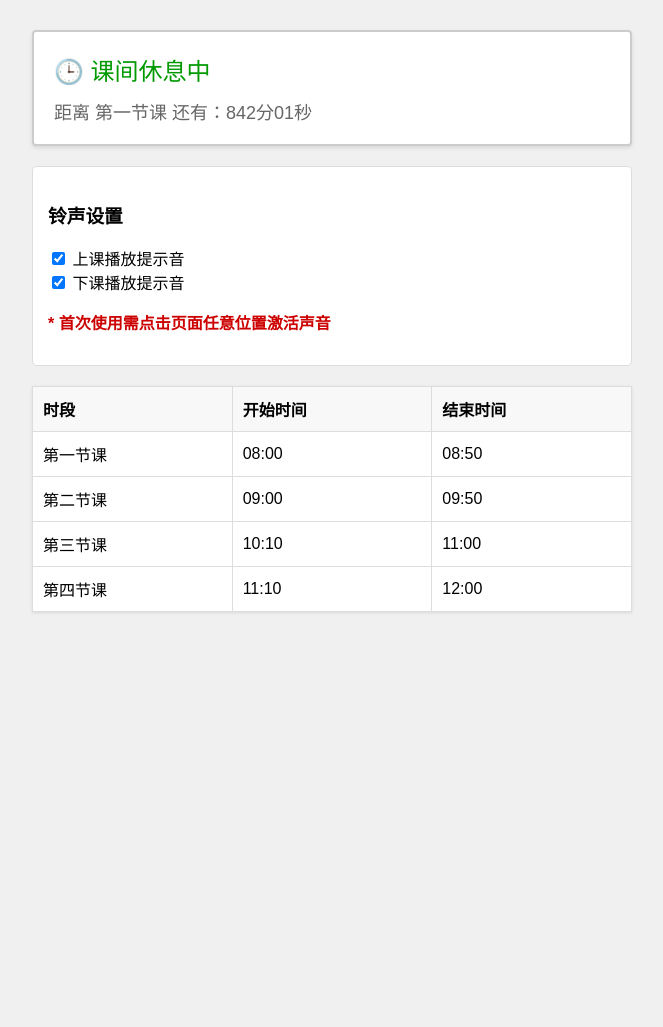
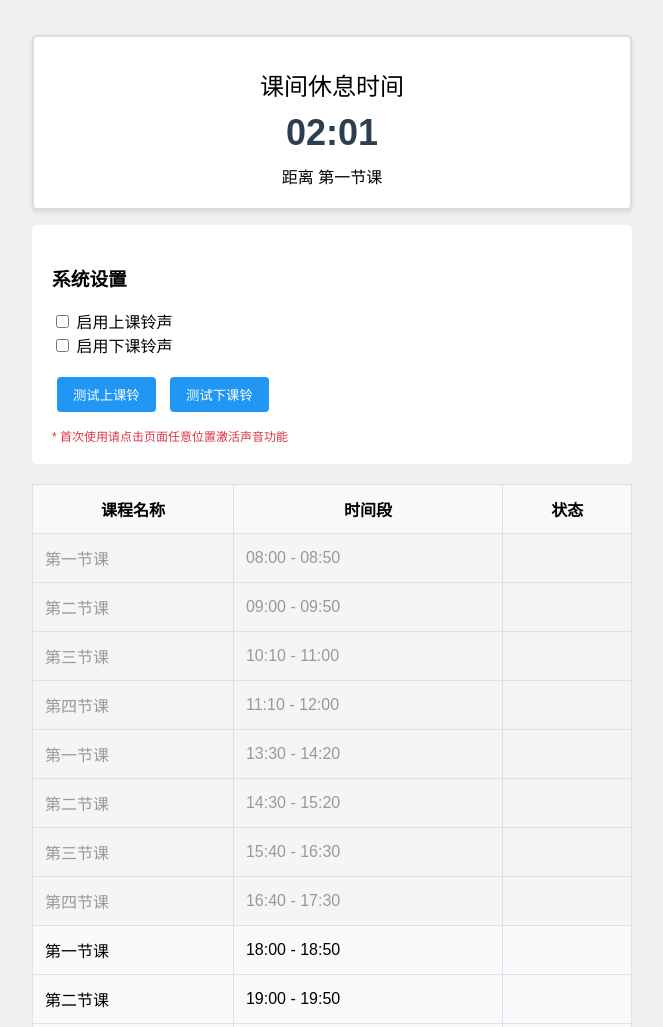
Before and after one commit to MKStoler1024/ClassWithoutIsland, a plain HTML site: page index.html in a window 1280 px wide. Shown: the top 1027 px of the page, without its empty margins (308-971 px from the left). Before the commit the page ends 800 px from the top, so only its background shows below. Drawn offline with Linux system fonts and the light colour scheme.

Commit message:
Update index.html

```diff
--- a/index.html
+++ b/index.html
@@ -2,7 +2,7 @@
 <html>
 <head>
     <meta charset="utf-8">
-    <title>完整课程状态系统</title>
+    <title>每日课程状态系统</title>
     <style>
         body {
             font-family: Arial, sans-serif;
@@ -13,306 +13,306 @@
         }
         .status-box {
             background: #fff;
-            border: 2px solid #ccc;
+            border: 2px solid #ddd;
             padding: 20px;
-            margin: 10px 0;
-            border-radius: 4px;
+            margin: 15px 0;
+            border-radius: 5px;
             box-shadow: 0 2px 4px rgba(0,0,0,0.1);
         }
-        .current-status {
+        .time-display {
+            font-size: 36px;
+            color: #2c3e50;
+            font-weight: bold;
+            margin: 10px 0;
+            text-align: center;
+        }
+        .status-label {
             font-size: 24px;
-            color: #333;
-            margin-bottom: 10px;
-            min-height: 36px;
-        }
-        .time-left {
-            font-size: 18px;
-            color: #666;
-            min-height: 24px;
-        }
-        .settings {
-            margin: 20px 0;
-            background: #fff;
-            padding: 15px;
-            border: 1px solid #ddd;
-            border-radius: 4px;
+            text-align: center;
+            margin: 10px 0;
         }
         .schedule-table {
             width: 100%;
             border-collapse: collapse;
-            margin-top: 20px;
+            margin: 20px 0;
             background: white;
-            box-shadow: 0 1px 3px rgba(0,0,0,0.1);
-        }
-        .schedule-table td, .schedule-table th {
-            border: 1px solid #ddd;
-            padding: 10px;
-            text-align: left;
         }
         .schedule-table th {
-            background: #f8f8f8;
+            background: #f8f9fa;
+            padding: 12px;
+            border: 1px solid #dee2e6;
         }
-        .highlight {
-            background-color: #e6f3ff !important;
+        .schedule-table td {
+            padding: 12px;
+            border: 1px solid #dee2e6;
         }
-        .warning {
-            color: #c00;
+        .current-class {
+            background: #e3f2fd !important;
             font-weight: bold;
+        }
+        .future-class {
+            background: #f8f9fa !important;
+        }
+        .past-class {
+            background: #f5f5f5 !important;
+            color: #999;
+        }
+        .settings-panel {
+            background: white;
+            padding: 20px;
+            border-radius: 5px;
+            margin: 15px 0;
+        }
+        .test-button {
+            background: #2196F3;
+            color: white;
+            border: none;
+            padding: 8px 16px;
+            margin: 5px;
+            border-radius: 4px;
+            cursor: pointer;
+        }
+        .warning-note {
+            color: #dc3545;
+            font-size: 12px;
+            margin-top: 10px;
         }
     </style>
 </head>
 <body>
     <div class="status-box">
-        <div class="current-status" id="statusText">正在初始化...</div>
-        <div class="time-left" id="timeLeft"></div>
+        <div class="status-label" id="statusLabel">正在初始化...</div>
+        <div class="time-display" id="timeDisplay">--:--</div>
+        <div id="timeDescription" style="text-align:center"></div>
     </div>
 
-    <div class="settings">
-        <h3>铃声设置</h3>
+    <div class="settings-panel">
+        <h3>系统设置</h3>
         <label>
-            <input type="checkbox" id="classBell"> 上课播放提示音
+            <input type="checkbox" id="classBell"> 启用上课铃声
         </label>
         <br>
         <label>
-            <input type="checkbox" id="breakBell"> 下课播放提示音
+            <input type="checkbox" id="breakBell"> 启用下课铃声
         </label>
-        <p class="warning">* 首次使用需点击页面任意位置激活声音</p>
+
+        <div style="margin-top:15px">
+            <button class="test-button" onclick="testSound('classStart')">测试上课铃</button>
+            <button class="test-button" onclick="testSound('classEnd')">测试下课铃</button>
+        </div>
+        <div class="warning-note">* 首次使用请点击页面任意位置激活声音功能</div>
     </div>
 
     <table class="schedule-table" id="scheduleTable">
         <tr>
-            <th>时段</th>
-            <th>开始时间</th>
-            <th>结束时间</th>
+            <th>课程名称</th>
+            <th>时间段</th>
+            <th>状态</th>
         </tr>
     </table>
 
     <script>
-        // 课程配置数据
-        var schedule = [
-            { name: "第一节课", start: "2025-02-04T08:00", end: "2025-02-04T08:50" },
-            { name: "第二节课", start: "2025-02-04T09:00", end: "2025-02-04T09:50" },
-            { name: "第三节课", start: "2025-02-04T10:10", end: "2025-02-04T11:00" },
-            { name: "第四节课", start: "2025-02-04T11:10", end: "2025-02-04T12:00" }
+        // 课程时间配置（每日重复）
+        var courseSchedule = [
+            { name: "第一节课", start: "08:00", end: "08:50" },
+            { name: "第二节课", start: "09:00", end: "09:50" },
+            { name: "第三节课", start: "10:10", end: "11:00" },
+            { name: "第四节课", start: "11:10", end: "12:00" },
+            { name: "第一节课", start: "13:30", end: "14:20" },
+            { name: "第二节课", start: "14:30", end: "15:20" },
+            { name: "第三节课", start: "15:40", end: "16:30" },
+            { name: "第四节课", start: "16:40", end: "17:30" },
+            { name: "第一节课", start: "18:00", end: "18:50" },
+            { name: "第二节课", start: "19:00", end: "19:50" },
+            { name: "第三节课", start: "20:10", end: "21:00" },
+            { name: "第四节课", start: "21:10", end: "22:00" }
         ];
 
-        // 音频系统初始化
-        var audioContext = {
-            element: document.createElement('audio'),
-            sounds: {
-                classStart: 'class_start.mp3',  // 替换为实际上课铃声文件
-                classEnd: 'class_end.mp3'       // 替换为实际下课铃声文件
-            },
+        // 音频管理系统
+        var soundManager = (function() {
+            var audio = document.createElement('audio');
+            document.body.appendChild(audio);
+
+            return {
                 play: function(soundType) {
-                if (this.sounds[soundType]) {
-                    this.element.src = this.sounds[soundType];
-                    this.element.play().catch(function(e) {
+                    var soundMap = {
+                        classStart: 'class_start.mp3',
+                        classEnd: 'class_end.mp3'
+                    };
+                    if (soundMap[soundType]) {
+                        audio.src = soundMap[soundType];
+                        audio.play().catch(function(e) {
                             console.log('播放失败:', e);
                         });
                     }
                 }
             };
-        document.body.appendChild(audioContext.element);
+        })();
 
-        // 时间解析函数（兼容旧浏览器）
-        function parseTime(datetimeStr) {
-            var parts = datetimeStr.split(/[-T:]/);
+        // 时间处理工具
+        function parseTime(timeString) {
+            var now = new Date();
+            var timeParts = timeString.split(':');
             return new Date(
-                parseInt(parts[0]),     // 年
-                parseInt(parts[1])-1,   // 月（0-based）
-                parseInt(parts[2]),     // 日
-                parseInt(parts[3]),     // 时
-                parseInt(parts[4]),     // 分
-                0                       // 秒
+                now.getFullYear(),
+                now.getMonth(),
+                now.getDate(),
+                parseInt(timeParts[0]),
+                parseInt(timeParts[1]),
+                0
             );
         }
 
-        // 状态管理器
-        var stateManager = {
-            currentClass: null,
-            lastClass: null,
+        // 课程状态监控器
+        var courseMonitor = {
+            currentCourse: null,
+            previousCourse: null,
+
             update: function() {
                 var now = new Date();
-                this.lastClass = this.currentClass;
-                this.currentClass = null;
+                this.previousCourse = this.currentCourse;
+                this.currentCourse = null;
 
-                // 查找当前课程
-                for (var i = 0; i < schedule.length; i++) {
-                    var start = parseTime(schedule[i].start);
-                    var end = parseTime(schedule[i].end);
+                // 遍历课程表检测状态
+                for (var i = 0; i < courseSchedule.length; i++) {
+                    var course = courseSchedule[i];
+                    var start = parseTime(course.start);
+                    var end = parseTime(course.end);
+
+                    // 处理跨午夜情况
+                    if (end < start) end.setDate(end.getDate() + 1);
 
                     if (now >= start && now <= end) {
-                        this.currentClass = schedule[i];
+                        this.currentCourse = course;
                         break;
                     }
                 }
 
-                // 触发状态变化检测
+                // 检测状态变化
                 this.checkStateChange();
             },
+
             checkStateChange: function() {
-                var changed = false;
-                var isStart = false;
-
-                // 从无到有：开始上课
-                if (this.currentClass && !this.lastClass) {
-                    changed = true;
-                    isStart = true;
+                if (this.currentCourse !== this.previousCourse) {
+                    if (this.currentCourse) {
+                        if (localStorage.classBell === 'true') {
+                            soundManager.play('classStart');
                         }
-                // 从有到无：下课
-                else if (!this.currentClass && this.lastClass) {
-                    changed = true;
-                    isStart = false;
+                    } else {
+                        if (localStorage.breakBell === 'true') {
+                            soundManager.play('classEnd');
                         }
-                // 换课（当有连续课程时）
-                else if (this.currentClass && this.lastClass &&
-                        this.currentClass !== this.lastClass) {
-                    changed = true;
-                    isStart = true;
                     }
-
-                if (changed) {
-                    this.handleBell(isStart);
-                }
-            },
-            handleBell: function(isStart) {
-                var settingKey = isStart ? 'classBell' : 'breakBell';
-                if (localStorage.getItem(settingKey) !== 'false') {
-                    var soundType = isStart ? 'classStart' : 'classEnd';
-                    audioContext.play(soundType);
                 }
             }
         };
 
-        // 界面更新函数
-        function updateDisplay() {
+        // 界面更新模块
+        function updateInterface() {
             var now = new Date();
-            var statusText = document.getElementById('statusText');
-            var timeLeft = document.getElementById('timeLeft');
+            var displayElement = document.getElementById('timeDisplay');
+            var labelElement = document.getElementById('statusLabel');
+            var descElement = document.getElementById('timeDescription');
 
-            if (stateManager.currentClass) {
-                // 上课状态
-                var endTime = parseTime(stateManager.currentClass.end);
-                var remain = endTime - now;
+            // 更新课程表格状态
+            var tableRows = document.querySelectorAll('#scheduleTable tr:not(:first-child)');
+            for (var i = 0; i < tableRows.length; i++) {
+                var course = courseSchedule[i];
+                var start = parseTime(course.start);
+                var end = parseTime(course.end);
+                var row = tableRows[i];
 
-                statusText.innerHTML = "📚 " + stateManager.currentClass.name + " 进行中";
-                statusText.style.color = "#c00";
-                timeLeft.innerHTML = "剩余时间：" + formatTime(remain);
-
-                // 更新课程表高亮
-                highlightCurrentClass();
+                row.className = '';
+                if (now >= start && now <= end) {
+                    row.className = 'current-class';
+                } else if (now < start) {
+                    row.className = 'future-class';
                 } else {
-                // 下课状态
-                statusText.innerHTML = "🕒 课间休息中";
-                statusText.style.color = "#090";
-
-                // 查找下一节课
-                var nextClass = null;
-                for (var i = 0; i < schedule.length; i++) {
-                    var start = parseTime(schedule[i].start);
-                    if (now < start) {
-                        nextClass = schedule[i];
-                        break;
+                    row.className = 'past-class';
                 }
             }
 
-                if (nextClass) {
-                    var nextStart = parseTime(nextClass.start);
-                    var remain = nextStart - now;
-                    timeLeft.innerHTML = "距离 " + nextClass.name + " 还有：" + formatTime(remain);
+            // 更新状态显示
+            if (courseMonitor.currentCourse) {
+                var endTime = parseTime(courseMonitor.currentCourse.end);
+                var remain = endTime - now;
+                labelElement.textContent = courseMonitor.currentCourse.name + ' 进行中';
+                displayElement.textContent = formatTime(remain);
+                descElement.textContent = '剩余时间';
             } else {
-                    timeLeft.innerHTML = "今日课程已全部结束 🎉";
+                labelElement.textContent = '课间休息时间';
+                var nextCourse = courseSchedule.find(function(c) {
+                    return parseTime(c.start) > now;
+                });
+                if (nextCourse) {
+                    var startTime = parseTime(nextCourse.start);
+                    var remain = startTime - now;
+                    displayElement.textContent = formatTime(remain);
+                    descElement.textContent = '距离 ' + nextCourse.name;
+                } else {
+                    displayElement.textContent = '00:00';
+                    descElement.textContent = '今日课程已结束';
                 }
             }
         }
 
-        // 辅助函数：格式化时间
+        // 辅助函数：格式化时间显示
         function formatTime(ms) {
+            if (ms < 0) return '00:00';
             var totalSeconds = Math.floor(ms / 1000);
             var minutes = Math.floor(totalSeconds / 60);
             var seconds = totalSeconds % 60;
-            return minutes + "分" + (seconds < 10 ? "0" : "") + seconds + "秒";
-        }
-
-        // 初始化课程表
-        function initScheduleTable() {
-            var table = document.getElementById('scheduleTable');
-
-            schedule.forEach(function(cls, index) {
-                var row = table.insertRow(-1);
-                row.innerHTML = '<td>' + cls.name + '</td>' +
-                                '<td>' + cls.start.split('T')[1] + '</td>' +
-                                '<td>' + cls.end.split('T')[1] + '</td>';
-
-                // 添加数据属性便于高亮
-                row.setAttribute('data-class-index', index);
-            });
-        }
-
-        // 高亮当前课程
-        function highlightCurrentClass() {
-            var rows = document.querySelectorAll('#scheduleTable tr');
-            rows.forEach(function(row) {
-                row.classList.remove('highlight');
-            });
-
-            if (stateManager.currentClass) {
-                var index = schedule.indexOf(stateManager.currentClass);
-                var targetRow = document.querySelector(
-                    'tr[data-class-index="' + index + '"]'
-                );
-                if (targetRow) {
-                    targetRow.classList.add('highlight');
-                }
-            }
-        }
-
-        // 设置初始化
-        function initSettings() {
-            // 从本地存储读取设置
-            document.getElementById('classBell').checked =
-                localStorage.getItem('classBell') !== 'false';
-            document.getElementById('breakBell').checked =
-                localStorage.getItem('breakBell') !== 'false';
-
-            // 保存设置
-            document.getElementById('classBell').onchange = function() {
-                localStorage.setItem('classBell', this.checked);
-            };
-            document.getElementById('breakBell').onchange = function() {
-                localStorage.setItem('breakBell', this.checked);
-            };
+            return (minutes < 10 ? '0' : '') + minutes + ':' +
+                   (seconds < 10 ? '0' : '') + seconds;
         }
 
         // 初始化函数
-        function init() {
-            initScheduleTable();
-            initSettings();
+        function initialize() {
+            // 初始化课程表
+            var table = document.getElementById('scheduleTable');
+            courseSchedule.forEach(function(course) {
+                var row = table.insertRow(-1);
+                row.innerHTML = '<td>' + course.name + '</td>' +
+                                '<td>' + course.start + ' - ' + course.end + '</td>' +
+                                '<td></td>';
+            });
 
-            // 初始化点击事件处理（解决自动播放限制）
+            // 初始化设置
+            document.getElementById('classBell').checked = localStorage.classBell === 'true';
+            document.getElementById('breakBell').checked = localStorage.breakBell === 'true';
+
+            document.getElementById('classBell').onchange = function() {
+                localStorage.classBell = this.checked;
+            };
+            document.getElementById('breakBell').onchange = function() {
+                localStorage.breakBell = this.checked;
+            };
+
+            // 解决自动播放限制
             document.body.onclick = function() {
-                // 通过空播放激活音频权限
-                audioContext.element.play().then(function() {
-                    audioContext.element.pause();
-                    audioContext.element.currentTime = 0;
-                }).catch(function(e) {
-                    console.log('音频初始化失败:', e);
-                });
+                soundManager.play('classStart');
+                soundManager.play('classEnd');
+                this.onclick = null;
             };
 
             // 启动定时更新
             setInterval(function() {
-                stateManager.update();
-                updateDisplay();
+                courseMonitor.update();
+                updateInterface();
             }, 1000);
+            courseMonitor.update();
+            updateInterface();
+        }
 
-            // 首次更新
-            stateManager.update();
-            updateDisplay();
+        // 测试声音功能
+        function testSound(type) {
+            if (confirm('确定要测试' + (type === 'classStart' ? '上课' : '下课') + '铃声吗？')) {
+                soundManager.play(type);
+            }
         }
 
         // 启动系统
-        init();
+        initialize();
     </script>
 </body>
 </html>
```
Lines whose indentation alone changed are shown as unchanged.
